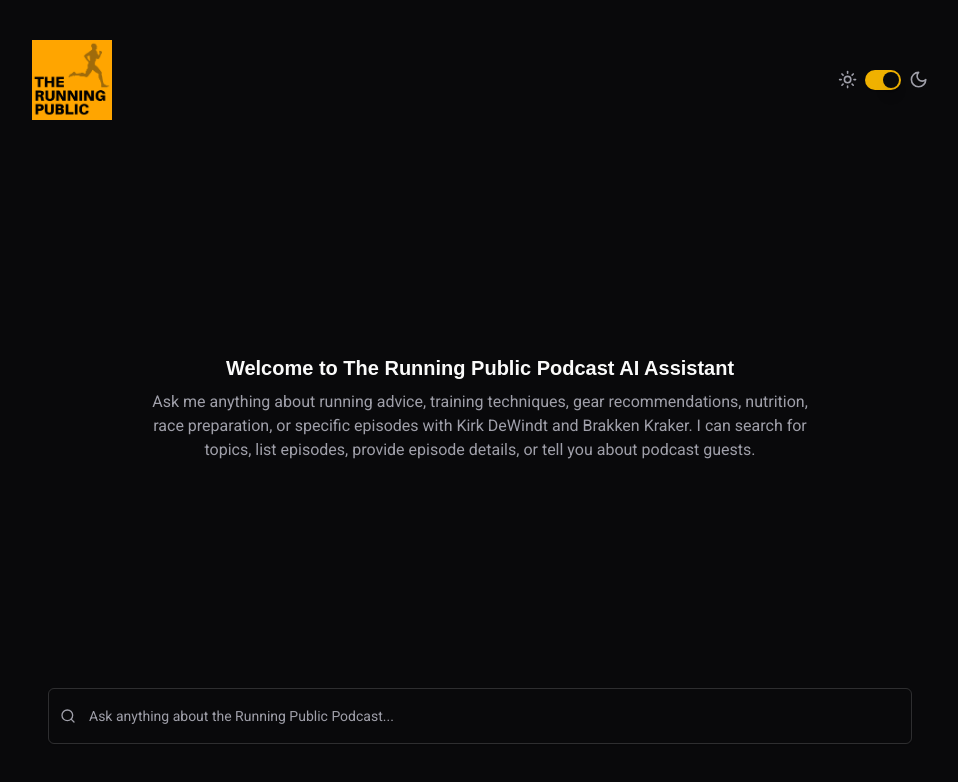
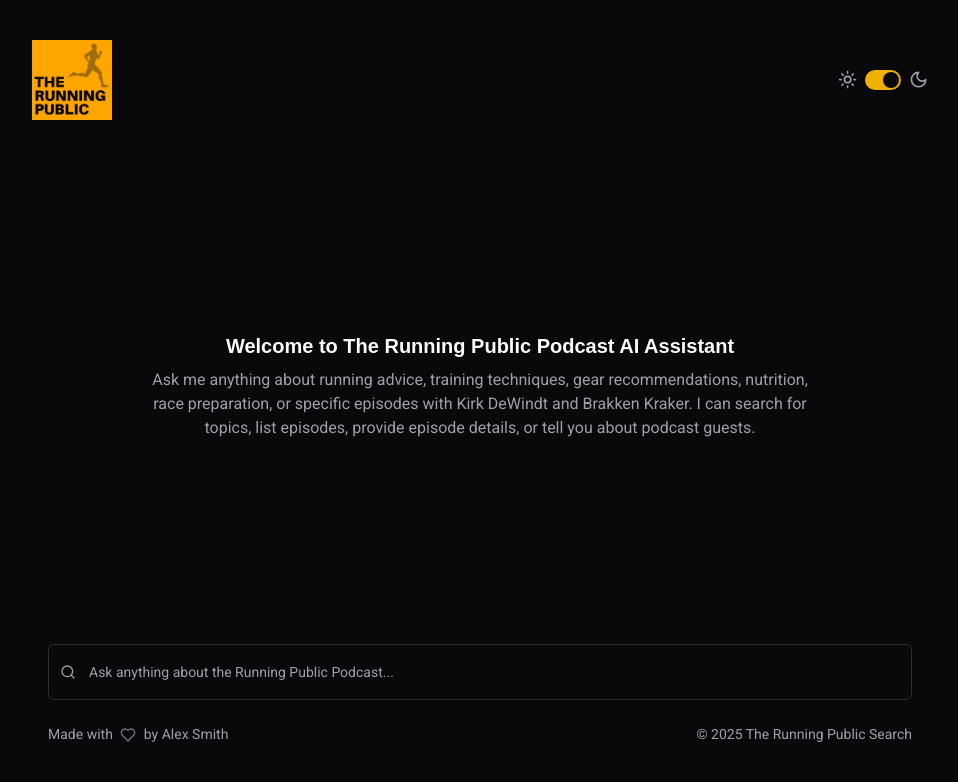
Before and after one commit to smithavt14/running-public-search, a Next.js app: page / in a window 1280 px wide. Shown: the top 782 px of the page, without its empty margins (160-1118 px from the left). Built offline with nearby package versions, Linux system fonts and the light colour scheme.

Commit message:
Add footer to main page with author credit and current year. Included Heart icon from lucide-react for visual enhancement.

```diff
--- a/src/app/page.tsx
+++ b/src/app/page.tsx
@@ -5,10 +5,11 @@
 import { ChatBubble } from "@/components/chat-bubble";
 import { Button } from "@/components/ui/button";
 import { Input } from "@/components/ui/input";
-import { Search } from "lucide-react";
+import { Search, Heart } from "lucide-react";
 import { ThemeToggle } from "@/components/theme-toggle";
 import { useRef, useEffect } from "react";
 import Image from "next/image";
+import Link from "next/link";
 
 export default function Home() {
   const { messages, input, handleInputChange, handleSubmit } = useChat({
@@ -75,6 +76,16 @@
           <Button type="submit" className="hidden">Submit</Button>
         </form>
       </div>
+
+      {/* Footer */}
+      <div className="flex justify-between items-center text-sm text-muted-foreground mt-2 mb-4 px-4">
+        <div>
+          Made with <Heart className="inline h-4 w-4 text-gray-500 mx-1" /> by <Link href="https://alex.cn.com" target="_blank" className="hover:underline">Alex Smith</Link>
+        </div>
+        <div>
+          © {new Date().getFullYear()} The Running Public Search
+        </div>
+      </div>
     </main>
   );
 }
```
